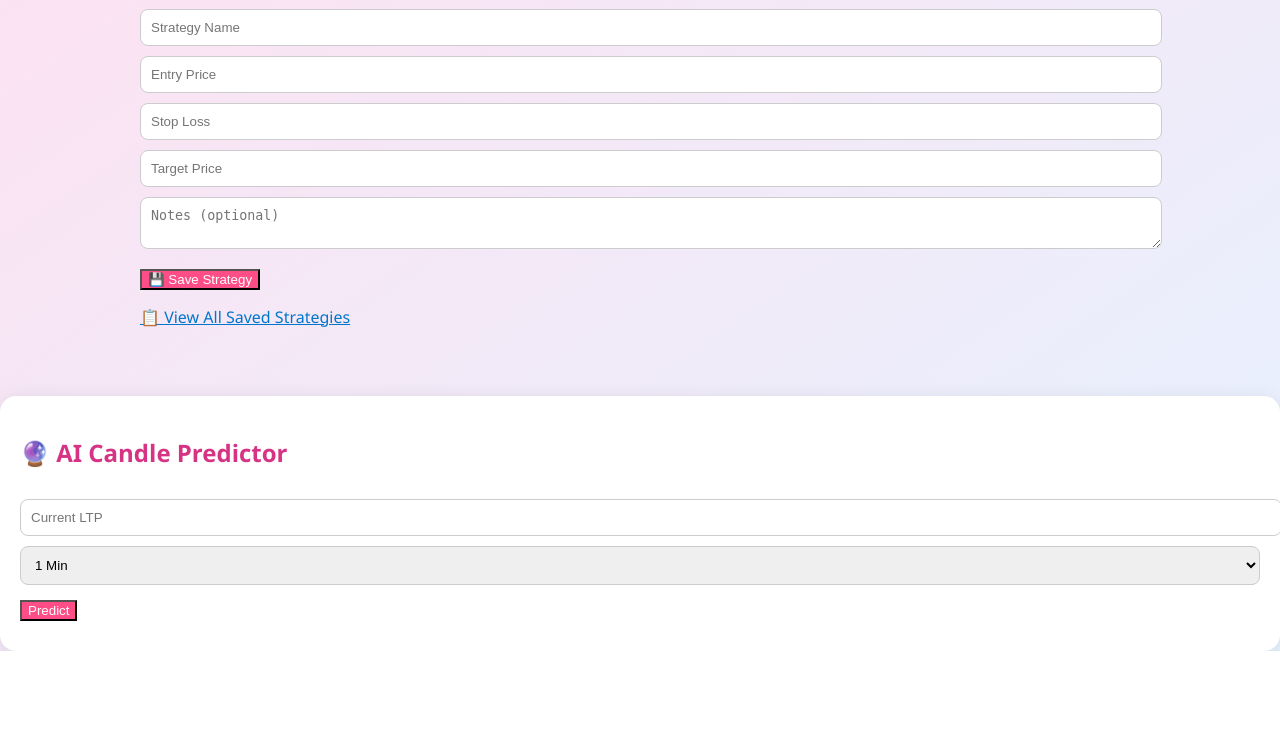
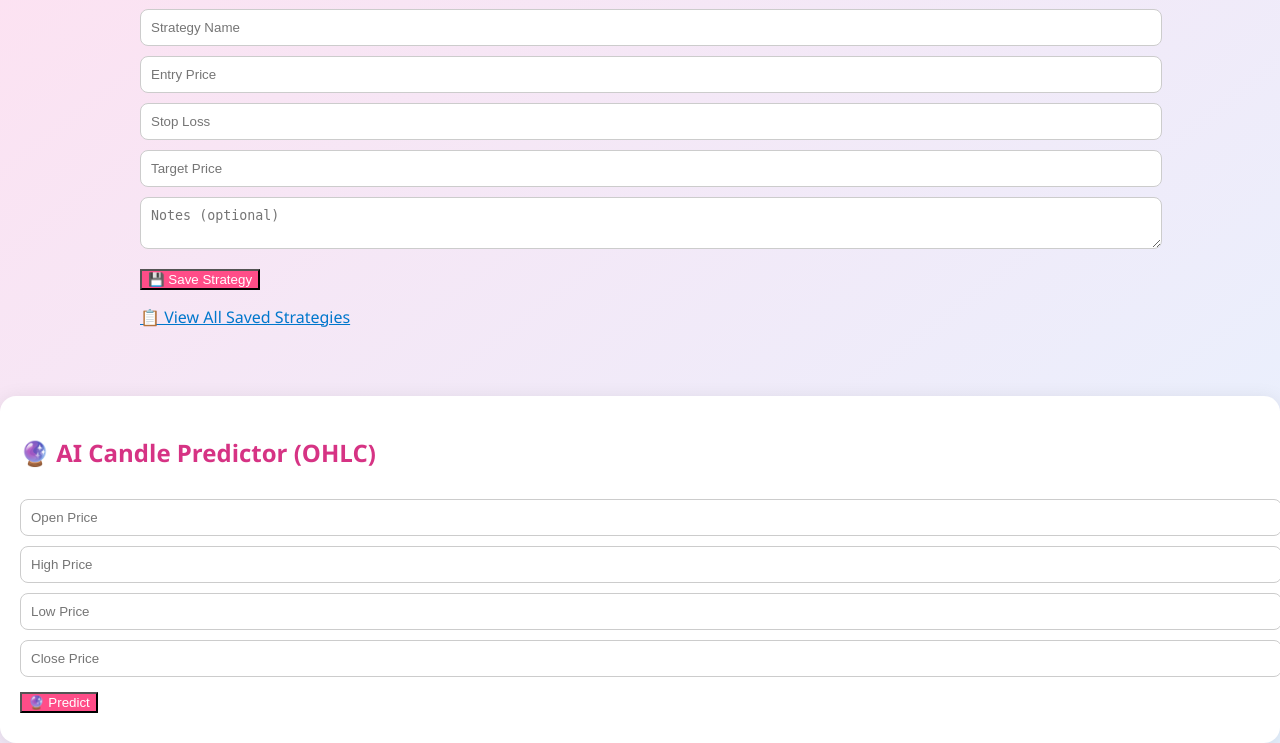
Before and after one commit to Lakshmi-Ai-Market/Lakshmi-Ai-Market, a Flask app: template templates/dashboard.html in a window 1280 px wide, after a click on "🔮 Candle Predictor". Shown: the part 234-977 px from the top of the page. Before the commit the page ends 885 px from the top, so only its background shows below. Run offline with Flask 3, Linux system fonts and the light colour scheme; the template is opened without the code that fills it, so the values that code supplies are empty; some web fonts are replaced.

Commit message:
Update dashboard.html

```diff
--- a/templates/dashboard.html
+++ b/templates/dashboard.html
@@ -130,18 +130,32 @@
 </div>
 
 <div id="candle" class="tool-section">
-  <h2>🔮 AI Candle Predictor</h2>
-  <form id="candle-form">
-    <input type="number" name="current_price" placeholder="Current LTP" required>
-    <select name="timeframe">
-      <option value="1m">1 Min</option>
-      <option value="5m">5 Min</option>
-      <option value="15m">15 Min</option>
-    </select>
-    <button class="submit-btn" type="submit">Predict</button>
+  <h2>🔮 AI Candle Predictor (OHLC)</h2>
+  <form method="POST" action="/api/candle" id="candle-form">
+    <input type="number" name="open" step="0.01" placeholder="Open Price" required>
+    <input type="number" name="high" step="0.01" placeholder="High Price" required>
+    <input type="number" name="low" step="0.01" placeholder="Low Price" required>
+    <input type="number" name="close" step="0.01" placeholder="Close Price" required>
+    <button class="submit-btn" type="submit">🔮 Predict</button>
   </form>
   <div id="candle-result" style="margin-top:10px;"></div>
 </div>
+
+<script>
+  document.getElementById("candle-form").onsubmit = async function(e) {
+    e.preventDefault();
+
+    const formData = new FormData(this);
+    const res = await fetch("/api/candle", {
+      method: "POST",
+      body: formData
+    });
+    const data = await res.json();
+    document.getElementById("candle-result").innerHTML = `
+      🔍 <b>Prediction:</b><br><pre>${data.prediction || data.error}</pre>
+    `;
+  };
+</script>
 
 <div id="matrix" class="tool-section">
   <h2>📊 Multi-Strategy Signal Matrix</h2>
```
